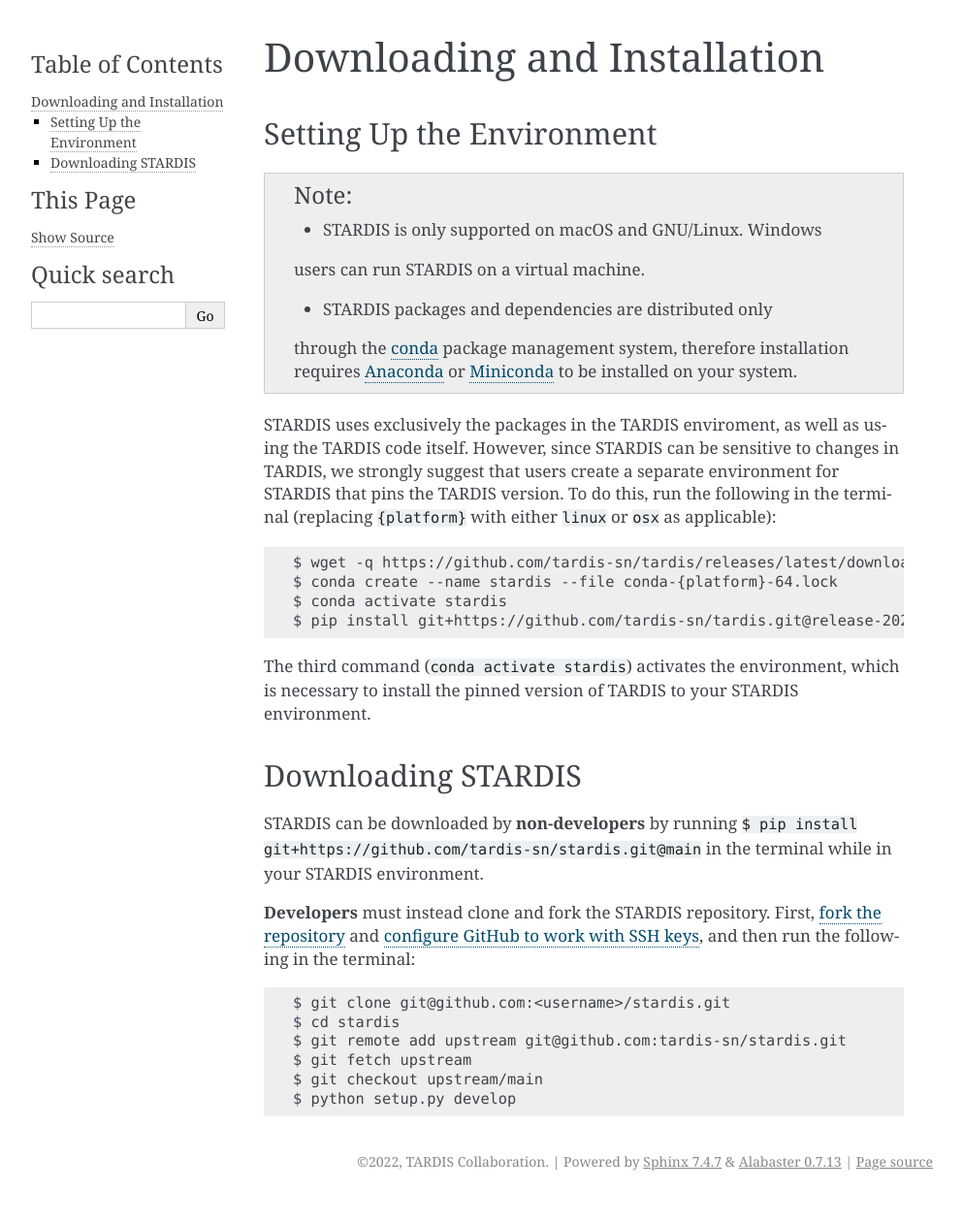
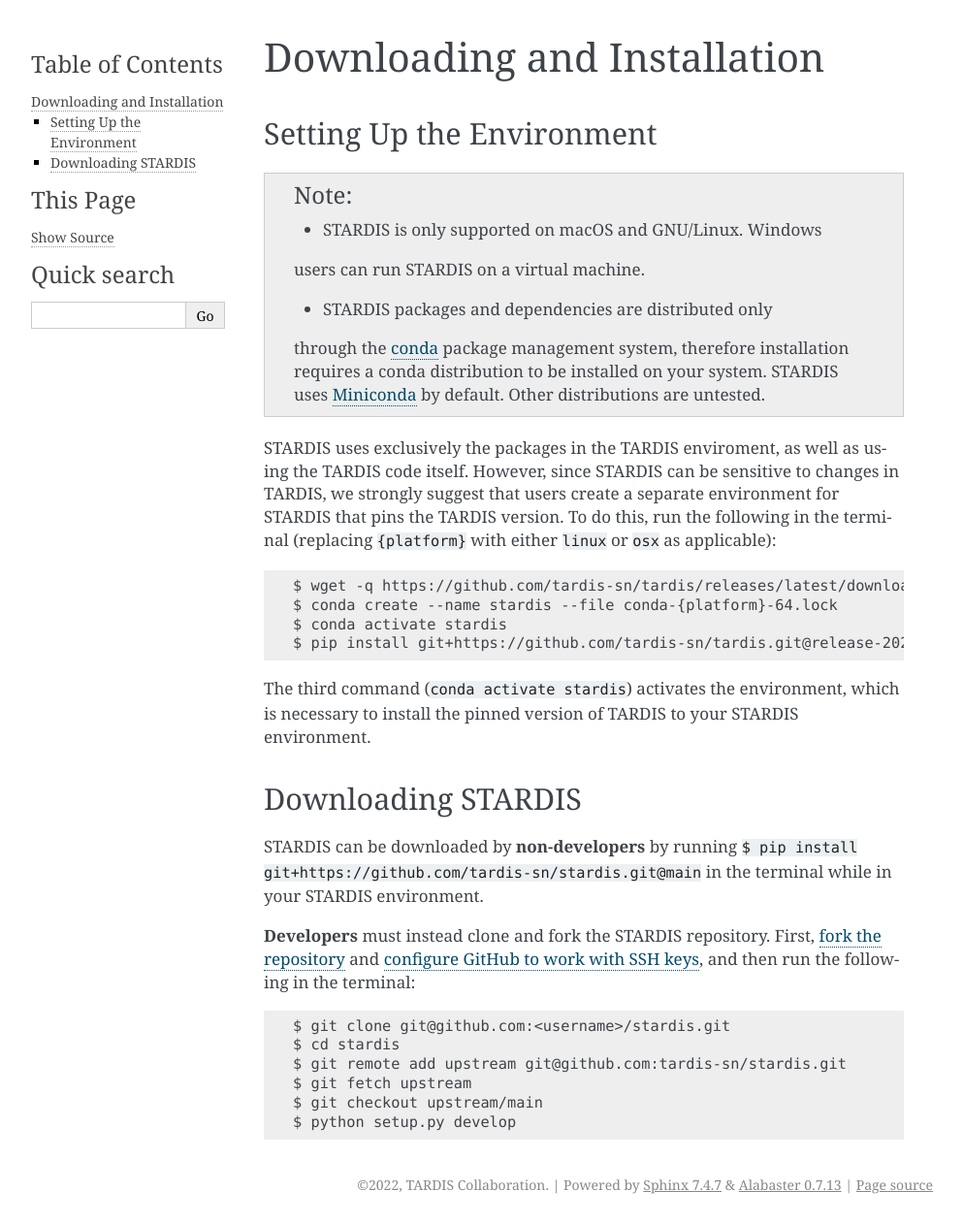
Before and after one commit to tardis-sn/stardis, a Sphinx documentation site: the page built from docs/installation.rst, in a window 1280 px wide. Shown: the whole page at 97% size, without its empty margins (148-1141 px from the left). Built offline with Sphinx 7.4.7, drawn with Linux system fonts in a browser that asks for light colours; the version number could not be read and is left out; before the commit the page ends 1237 px from its top, so only the background shows below that.

Commit message:
Remove anaconda comment

```diff
--- a/docs/installation.rst
+++ b/docs/installation.rst
@@ -14,11 +14,8 @@
 
    * STARDIS packages and dependencies are distributed only
    through the `conda <https://docs.conda.io/en/latest/>`__ package
-   management system, therefore installation requires
-   `Anaconda <https://docs.anaconda.com/anaconda/install/index.html>`__
-   or
-   `Miniconda <https://conda.io/projects/conda/en/latest/user-guide/install/index.html>`__
-   to be installed on your system.
+   management system, therefore installation requires a conda distribution to be installed on your system. STARDIS uses
+   `Miniconda <https://conda.io/projects/conda/en/latest/user-guide/install/index.html>`__ by default. Other distributions are untested.
 
 STARDIS uses exclusively the packages in the TARDIS enviroment, as well
 as using the TARDIS code itself. However, since STARDIS can be sensitive
```
